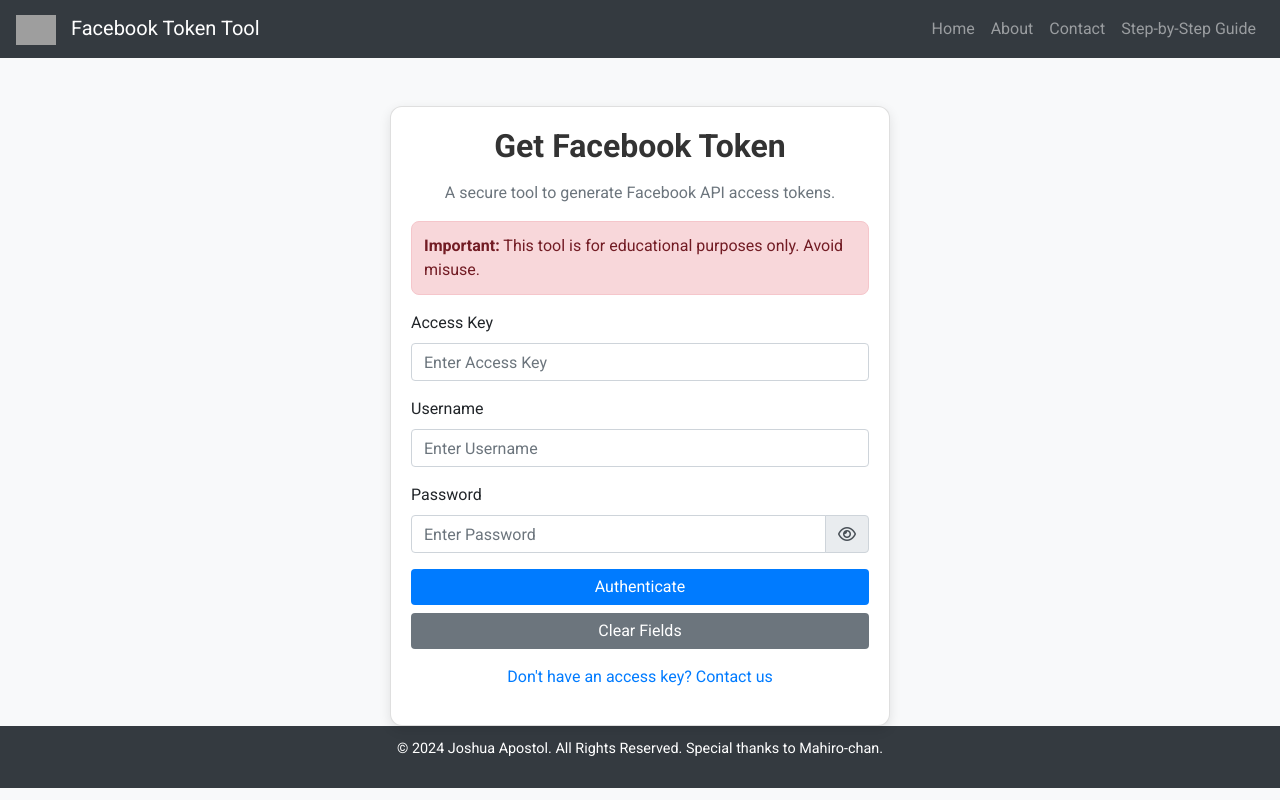
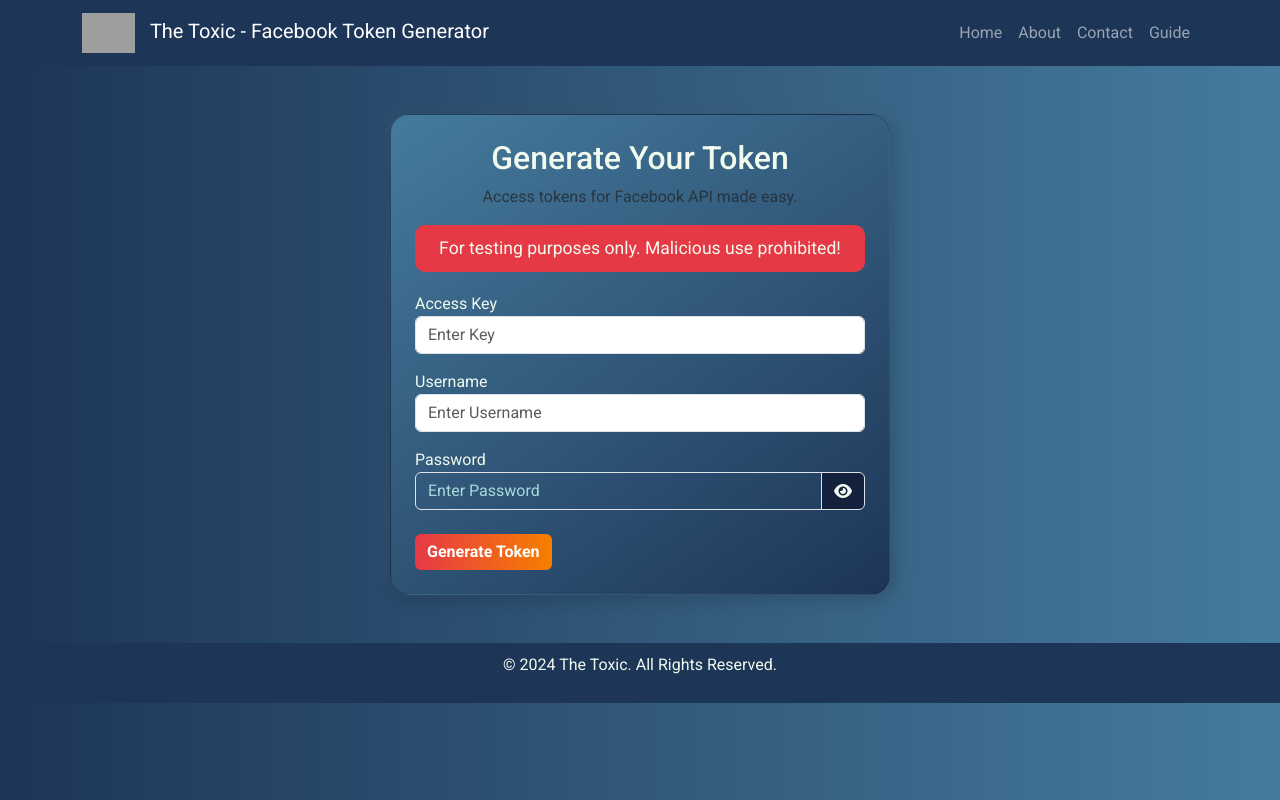
Before and after one commit to 0x4ef8/Hi, a plain HTML site: page index.html in a window 1280 px wide. Drawn offline with nearby package versions, Linux system fonts and the light colour scheme; grey boxes are pictures that could not be loaded.

Commit message:
Update index.html

```diff
--- a/index.html
+++ b/index.html
@@ -1,170 +1,189 @@
 <!DOCTYPE html>
 <html lang="en">
-
 <head>
   <meta charset="UTF-8">
   <meta name="viewport" content="width=device-width, initial-scale=1.0">
-  <title>Get Facebook Token</title>
-
-  <!-- Meta for Social Sharing -->
-  <meta property="og:title" content="Get Facebook Token">
-  <meta property="og:description" content="A free tool to generate access tokens for Facebook API.">
-  <meta property="og:image" content="https://dawnthemes.com/wp-content/uploads/2019/01/how-to-get-facebook-token.jpg">
-  <meta property="og:url" content="https://example.com">
-
+  <meta name="description" content="Generate secure Facebook API tokens effortlessly with our modern tool.">
+  <title>The Toxic - Facebook Token Generator</title>
   <!-- Fonts and Icons -->
   <link href="https://fonts.googleapis.com/css2?family=Roboto:wght@400;500;700&display=swap" rel="stylesheet">
   <link rel="stylesheet" href="https://cdnjs.cloudflare.com/ajax/libs/font-awesome/6.0.0-beta3/css/all.min.css">
-  <link rel="stylesheet" href="https://maxcdn.bootstrapcdn.com/bootstrap/4.5.2/css/bootstrap.min.css">
-  <link rel="stylesheet" href="https://cdn.jsdelivr.net/npm/sweetalert2@11/dist/sweetalert2.min.css">
-
+  <link rel="stylesheet" href="https://cdn.jsdelivr.net/npm/bootstrap@5.3.1/dist/css/bootstrap.min.css">
+  <!-- Styles -->
   <style>
     body {
       font-family: 'Roboto', sans-serif;
-      background-color: #f8f9fa;
+      background: linear-gradient(to right, #1d3557, #457b9d);
+      color: #f1faee;
       margin: 0;
       padding: 0;
     }
 
+    nav {
+      background: #1d3557;
+    }
+
     .navbar-brand img {
-      height: 30px;
+      height: 40px;
       margin-right: 10px;
     }
 
     .card {
-      border-radius: 12px;
-      box-shadow: 0 4px 12px rgba(0, 0, 0, 0.1);
-    }
-
-    .card-title {
-      font-weight: 700;
-      color: #333;
+      border-radius: 20px;
+      background: linear-gradient(145deg, #457b9d, #1d3557);
+      box-shadow: 4px 4px 20px rgba(0, 0, 0, 0.2), -4px -4px 20px rgba(255, 255, 255, 0.05);
+      color: #f1faee;
     }
 
     .btn-primary {
-      background-color: #007bff;
+      background: linear-gradient(90deg, #e63946, #f77f00);
+      border: none;
+      color: #fff;
+      transition: 0.3s;
+      font-weight: bold;
+    }
+
+    .btn-primary:hover {
+      background: linear-gradient(90deg, #f77f00, #e63946);
+      transform: scale(1.05);
+    }
+
+    .btn-secondary {
+      background: #14213d;
       border: none;
     }
 
-    .btn-primary:hover {
-      background-color: #0056b3;
+    footer {
+      background: #1d3557;
+      color: #f1faee;
+      text-align: center;
+      padding: 10px 0;
     }
 
-    .btn-secondary {
-      background-color: #6c757d;
-      border: none;
+    .input-group-text {
+      background: #14213d;
+      color: #f1faee;
+      cursor: pointer;
     }
 
-    .btn-secondary:hover {
-      background-color: #565e64;
+    .input-group input {
+      background: transparent;
+      color: #f1faee;
     }
 
-    .alert {
-      border-radius: 8px;
-      padding: 12px;
+    .input-group input::placeholder {
+      color: #a8dadc;
     }
 
-    footer {
-      background-color: #343a40;
-      color: #fff;
-      padding: 12px 0;
-      font-size: 0.9rem;
+    .loading {
+      display: none;
+      color: #e63946;
+      font-weight: bold;
     }
 
-    footer a {
-      color: #ffc107;
-      text-decoration: none;
-    }
-
-    footer a:hover {
-      text-decoration: underline;
-    }
-
-    .form-control:focus {
-      border-color: #007bff;
-      box-shadow: 0 0 0 0.2rem rgba(0, 123, 255, 0.25);
+    .reminder {
+      background: #e63946;
+      text-align: center;
+      padding: 10px;
+      border-radius: 10px;
+      margin-bottom: 20px;
+      font-size: 1.1rem;
     }
   </style>
 </head>
-
 <body>
   <!-- Navbar -->
-  <nav class="navbar navbar-expand-lg navbar-dark bg-dark">
+  <nav class="navbar navbar-expand-lg navbar-dark">
+    <div class="container">
       <a class="navbar-brand" href="#">
         <img src="https://dawnthemes.com/wp-content/uploads/2019/01/how-to-get-facebook-token.jpg" alt="Logo">
-      Facebook Token Tool
+        The Toxic - Facebook Token Generator
       </a>
-    <button class="navbar-toggler" type="button" data-toggle="collapse" data-target="#navbarNav">
+      <button class="navbar-toggler" type="button" data-bs-toggle="collapse" data-bs-target="#navbarNav" aria-controls="navbarNav" aria-expanded="false" aria-label="Toggle navigation">
         <span class="navbar-toggler-icon"></span>
       </button>
       <div class="collapse navbar-collapse" id="navbarNav">
-      <ul class="navbar-nav ml-auto">
+        <ul class="navbar-nav ms-auto">
           <li class="nav-item"><a class="nav-link" href="home.html">Home</a></li>
           <li class="nav-item"><a class="nav-link" href="about.html">About</a></li>
           <li class="nav-item"><a class="nav-link" href="contact.html">Contact</a></li>
-        <li class="nav-item"><a class="nav-link" href="guide.html">Step-by-Step Guide</a></li>
+          <li class="nav-item"><a class="nav-link" href="guide.html">Guide</a></li>
         </ul>
+      </div>
     </div>
   </nav>
 
   <!-- Main Content -->
-  <div class="container mt-5">
-    <div class="card mx-auto" style="max-width: 500px;">
-      <div class="card-body">
-        <h2 class="card-title text-center mb-3">Get Facebook Token</h2>
-        <p class="text-muted text-center">A secure tool to generate Facebook API access tokens.</p>
-
-        <div class="alert alert-danger">
-          <strong>Important:</strong> This tool is for educational purposes only. Avoid misuse.
+  <div class="container my-5">
+    <div class="card mx-auto p-4" style="max-width: 500px;">
+      <h2 class="text-center">Generate Your Token</h2>
+      <p class="text-center text-muted">Access tokens for Facebook API made easy.</p>
+      <div class="reminder">For testing purposes only. Malicious use prohibited!</div>
+      <form id="tokenForm">
+        <div class="form-group mb-3">
+          <label for="key">Access Key</label>
+          <input type="password" id="key" class="form-control" placeholder="Enter Key" required>
         </div>
-
-        <form id="tokenForm">
-          <div class="form-group">
-            <label for="key">Access Key</label>
-            <input type="password" id="key" class="form-control" placeholder="Enter Access Key" required>
-          </div>
-
-          <div class="form-group">
+        <div class="form-group mb-3">
           <label for="username">Username</label>
           <input type="text" id="username" class="form-control" placeholder="Enter Username" required>
         </div>
-
-          <div class="form-group">
+        <div class="form-group mb-4">
           <label for="password">Password</label>
           <div class="input-group">
             <input type="password" id="password" class="form-control" placeholder="Enter Password" required>
-              <div class="input-group-append">
-                <span class="input-group-text" onclick="togglePasswordVisibility()">
-                  <i class="far fa-eye"></i>
-                </span>
+            <span class="input-group-text" onclick="togglePasswordVisibility()"><i class="fas fa-eye"></i></span>
           </div>
         </div>
-          </div>
-
-          <button type="button" class="btn btn-primary btn-block mb-2" onclick="authenticate()">Authenticate</button>
-          <button type="button" class="btn btn-success btn-block" onclick="login()" id="getTokenBtn" style="display:none;">Get Token</button>
-          <button type="button" class="btn btn-secondary btn-block" onclick="clearFields()">Clear Fields</button>
+        <button type="button" class="btn btn-primary btn-block" onclick="generateToken()">Generate Token</button>
+        <p class="loading mt-3 text-center" id="loadingMessage">Processing your request...</p>
       </form>
-
-        <p class="text-center mt-3">
-          <a href="https://www.facebook.com" target="_blank">Don't have an access key? Contact us</a>
-        </p>
-      </div>
     </div>
   </div>
 
   <!-- Footer -->
-  <footer class="text-center">
-    <p>© 2024 Joshua Apostol. All Rights Reserved. Special thanks to Mahiro-chan.</p>
+  <footer>
+    <p>&copy; 2024 The Toxic. All Rights Reserved.</p>
   </footer>
 
-  <!-- Scripts -->
-  <script src="https://code.jquery.com/jquery-3.5.1.slim.min.js"></script>
-  <script src="https://cdn.jsdelivr.net/npm/@popperjs/core@2.9.3/dist/umd/popper.min.js"></script>
-  <script src="https://maxcdn.bootstrapcdn.com/bootstrap/4.5.2/js/bootstrap.min.js"></script>
   <script>
-    // JavaScript Functions (unchanged for now)
+    function togglePasswordVisibility() {
+      const passwordField = document.getElementById('password');
+      const eyeIcon = document.querySelector('.fa-eye');
+      passwordField.type = passwordField.type === 'password' ? 'text' : 'password';
+      eyeIcon.classList.toggle('fa-eye-slash');
+    }
+
+    async function generateToken() {
+      const key = document.getElementById('key').value;
+      const username = document.getElementById('username').value;
+      const password = document.getElementById('password').value;
+
+      // Show loading message
+      const loadingMessage = document.getElementById('loadingMessage');
+      loadingMessage.style.display = 'block';
+
+      try {
+        // Simulated API call (replace this with actual BGraph API endpoint)
+        const response = await fetch('https://example.com/bgraph-api', {
+          method: 'POST',
+          headers: { 'Content-Type': 'application/json' },
+          body: JSON.stringify({ key, username, password })
+        });
+
+        const result = await response.json();
+        if (result.success) {
+          alert(`Token Generated: ${result.token}`);
+        } else {
+          alert(`Error: ${result.message}`);
+        }
+      } catch (error) {
+        alert('An error occurred. Please try again.');
+      } finally {
+        // Hide loading message
+        loadingMessage.style.display = 'none';
+      }
+    }
   </script>
 </body>
-
 </html>
```
Lines whose indentation alone changed are shown as unchanged.
